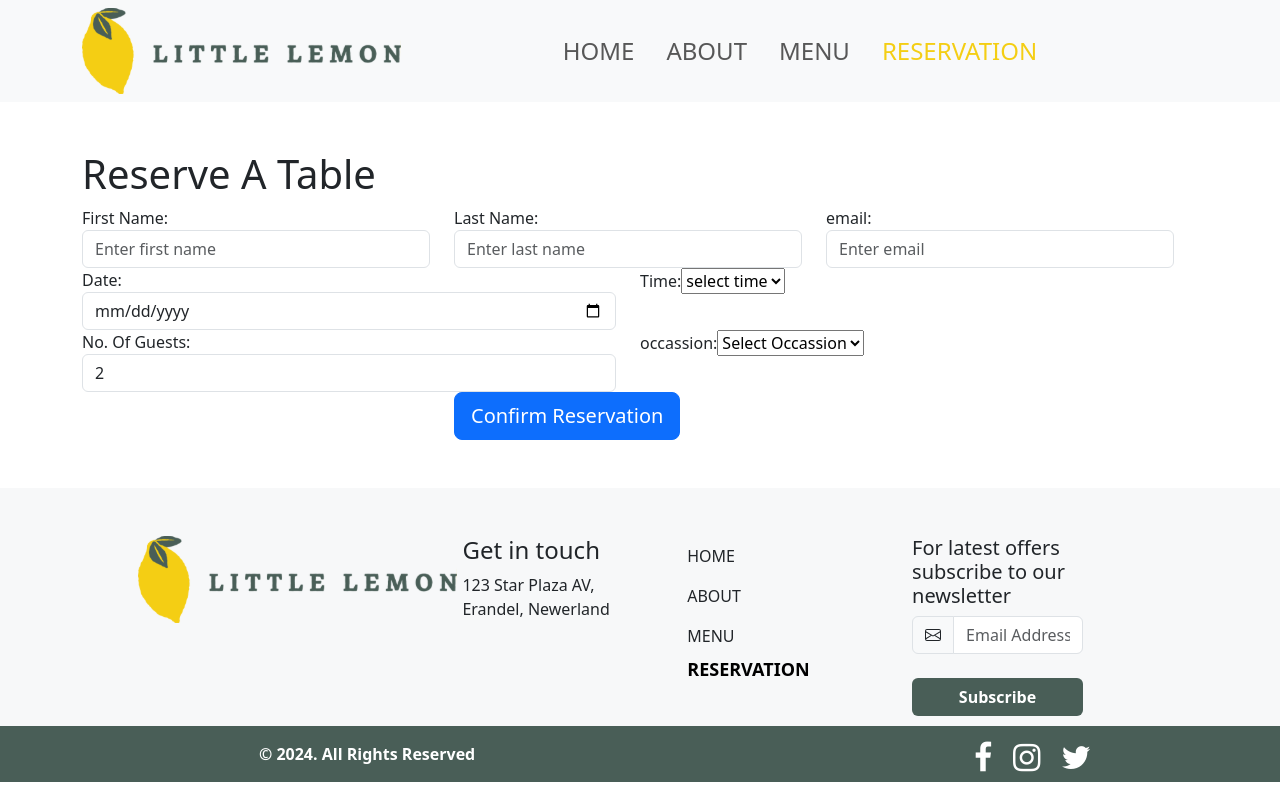
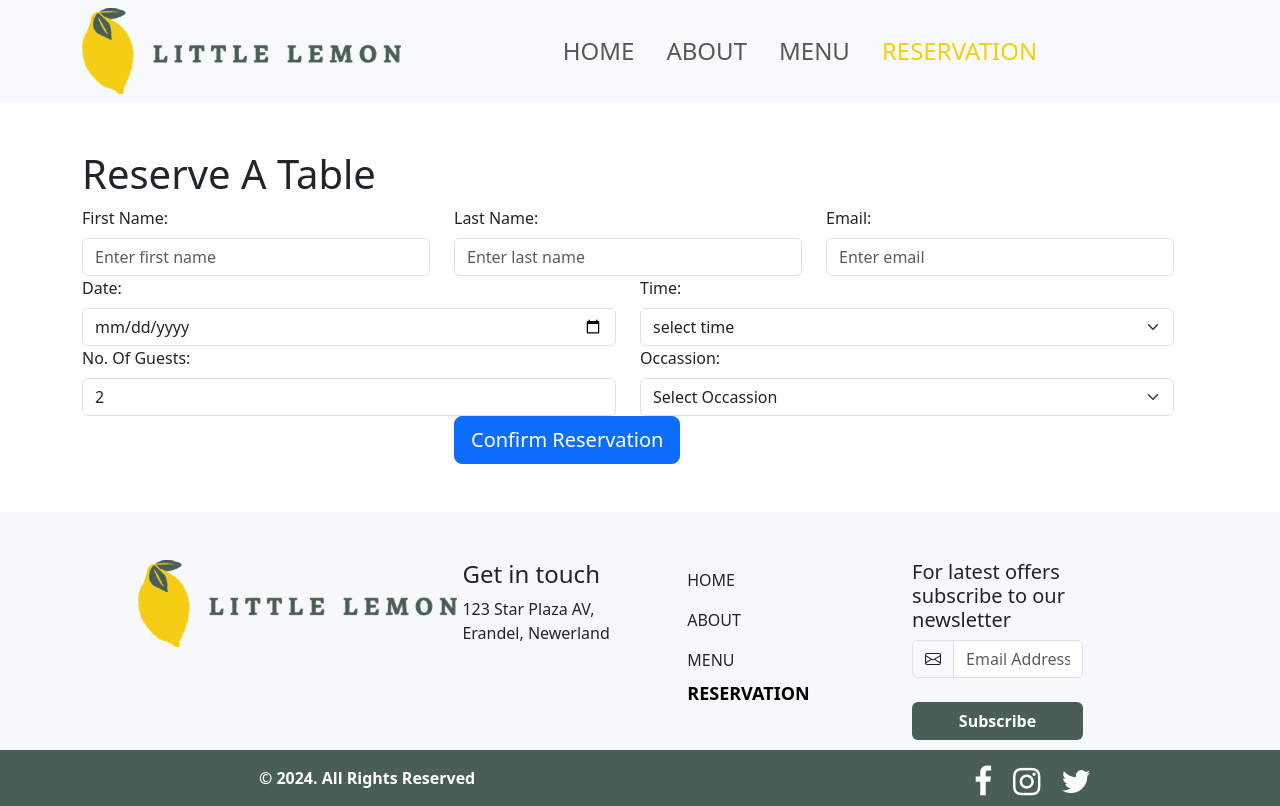
Before and after one commit to codebysamuel/Capstone-Frontend, a React (Create React App) app: page /reserve in a window 1280 px wide. Built offline with nearby package versions, Linux system fonts and the light colour scheme.

Commit message:
added bootstrap form classes and navigate on submit functionality

```diff
--- a/src/pages/BookingForm.js
+++ b/src/pages/BookingForm.js
@@ -22,6 +22,7 @@ if(e.target.name==='fname'){
 }else if(e.target.name==='email'){
   setUser({...user,email:e.target.value})
 }
+console.log(user.firstName,user.lastName,user.email)
   }
 
 
@@ -35,11 +36,13 @@ if(num<1){
 }else{
   setGuests(num)
 }
+console.log(guests)
   }
 
 
 
   const handleSubmit=(e)=>{
+    console.log('handle submit called')
 e.preventDefault()
 console.log(user.firstName,user.lastName,guests,date,time,occassion)
 setMsg({
@@ -49,6 +52,7 @@ setMsg({
   line3: `We will see you soon for the ${occassion} event!`,
 });
 setConfirm(true)
+navigate("/confirm")
   }
     return (
         <div className="container pt-5">
@@ -58,7 +62,7 @@ setConfirm(true)
             <form onSubmit={handleSubmit}>
   <div class="row">
     <div class="col">
-        <label for="fname">First Name:</label>
+        <label for="fname" className='form-label'>First Name:</label>
       <input type="text" class="form-control"
       value={user.firstName}
       onChange={handleUser}
@@ -67,14 +71,14 @@ setConfirm(true)
       />
     </div>
     <div class="col">
-    <label for="lname">Last Name:</label>
+    <label for="lname" className='form-label'>Last Name:</label>
       <input type="text" class="form-control"
       value={user.lastName}
       onChange={handleUser}
       placeholder="Enter last name" name="lname" required/>
     </div>
     <div class="col">
-    <label for="email">email:</label>
+    <label for="email" className='form-label'>Email:</label>
       <input type="email" class="form-control"
       value={user.email}
       onChange={handleUser}
@@ -86,15 +90,18 @@ setConfirm(true)
   {/* date and time */}
   <div class="row">
     <div class="col">
-        <label for="date">Date:</label>
+        <label for="date" className='form-label'>Date:</label>
       <input type="date" class="form-control"
       value={date}
       onChange={(e)=>setDate(e.target.value)}
+      className="form-control"
       name="date"/>
     </div>
     <div class="col">
-    <label for="time">Time:</label>
-   <select name='date' id='date' className='' value={time} onChange={(e)=>setTime(e.target.value)}>
+    <label for="time" className='form-label'>Time:</label>
+   <select name='date'
+   className="form-select"
+   id='date'   value={time} onChange={(e)=>setTime(e.target.value)}>
     <option>
       select time
     </option>
@@ -113,14 +120,16 @@ setConfirm(true)
   {/* guests and occassion */}
   <div class="row">
     <div class="col">
-        <label for="guests">No. Of Guests:</label>
+        <label for="guests" className='form-label'>No. Of Guests:</label>
       <input type="number"
       value={guests} onChange={handleGuests}
       class="form-control" placeholder="2" name="guests"/>
     </div>
     <div class="col">
-    <label for="occassion">occassion:</label>
-     <select name="date" id="date" value={occassion} onChange={(e)=>setOccassion(e.target.value)}>
+    <label for="occassion" className='form-label'>Occassion:</label>
+     <select name="date" id="date"
+     className="form-select"
+     value={occassion} onChange={(e)=>setOccassion(e.target.value)}>
       <option defaultValue hidden>
         Select Occassion
       </option>
@@ -139,7 +148,7 @@ setConfirm(true)
 
     </div>
     <div className="col">
-    <button className="btn btn-primary btn-lg" onClick={()=>navigate("/confirm")}> Confirm Reservation</button>
+       <button className="btn btn-primary btn-lg"> Confirm Reservation</button>
 
         </div>
     <div className="col">
```
